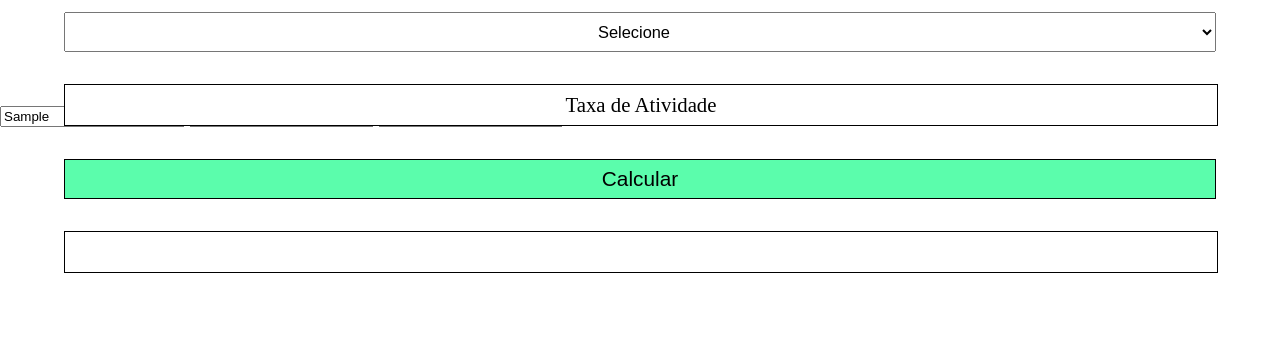
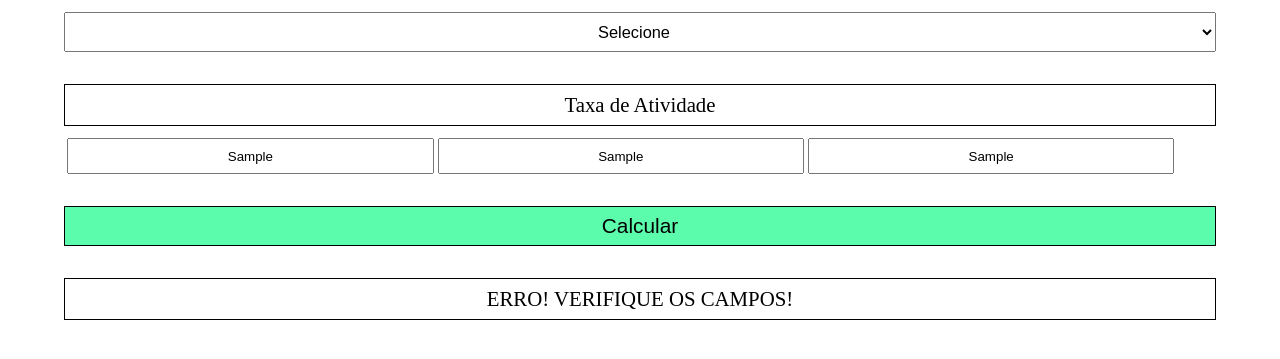
Before and after one commit to Backendishappywithjavascript/ACMB, a website: page www/index.html in a window 1280 px wide. Both pictures are taken after typing "Sample", "Sample", "Sample" into the empty fields and a click on the button "Calcular". Shown: the part 153-512 px from the top of the page. Drawn offline with Linux system fonts and the light colour scheme.

Commit message:
I've finished the app.

```diff
--- a/www/css/style.css
+++ b/www/css/style.css
@@ -78,7 +78,7 @@ output
 {
   position: relative;
   height: 40px;
-  width: 90%;
+  width: calc(90% - 2px);
   left: 5%;
   margin-top: 2.5%;
   border: 1px black solid;
@@ -89,17 +89,6 @@ output
   font-size: 130%;
   transition: 1s 0s ease;
   z-index: 5;
-}
-#btnCalc
-{
-  position: relative;
-  height: 40px;
-  width: 90%;
-  left: 5%;
-  margin-top: 2.5%;
-  font-size: 130%;
-  border: 1px black solid;
-  background: rgb(91, 253, 172);
 }
 #outputInfo
 {
@@ -113,3 +102,24 @@ output
   left: 6%;
   margin-top: -2%;
 }
+input[type='text']
+{
+  position: relative;
+  height: 30px;
+  width: 28%;
+  margin-top: 2.5%;
+  left: 5.25%;
+  text-align: center;
+}
+#btnCalc
+{
+  position: relative;
+  height: 40px;
+  width: 90%;
+  left: 5%;
+  margin-top: 2.5%;
+  font-size: 130%;
+  border: 1px black solid;
+  background: rgb(91, 253, 172);
+  cursor: pointer;
+}
--- a/www/index.html
+++ b/www/index.html
@@ -8,13 +8,24 @@
 
     <script type="text/javascript">
     var sexo;
-    function calc()
+    function calculate()
     {
-      var taxaAtividade;
+      var taxaAtividade = 0;
       var mB;
+      var result = document.getElementById('result');
+      if(document.getElementById('peso').value == "" ||
+         document.getElementById('altura').value == "" ||
+         document.getElementById('idade').value == "")
+      {
+        result.innerHTML = "ERRO! VERIFIQUE OS CAMPOS!";
+        return;
+      }
       var peso = parseFloat(document.getElementById('peso').value);
       var altura = parseFloat(document.getElementById('altura').value);
       var idade = parseFloat(document.getElementById('idade').value);
+
+
+
 
       switch(document.getElementById('selectAtivityRate').value)
       {
@@ -34,21 +45,25 @@
             taxaAtividade = 1.9;
             break;
           default:
+             mB = 'ERRO! VERIFIQUE OS CAMPOS!';
             break;
       }
+      if(taxaAtividade != 0)
+      {
         if(sexo == 'm')
         {
-        mB = taxaAtividade * (66 + ( (13.7 * peso) + (5 * altura) - (6.8 * idade) ) );
+          mB = Math.round(taxaAtividade * (66 + ( (13.7 * peso) + (5 * altura) - (6.8 * idade) ) ));
         }
         else if(sexo == 'f')
         {
-        mB = taxaAtividade * (665 + ( (9.6 * peso) + (1.8 * altura) - (4.7 * idade) ) );
+          mB = Math.round(taxaAtividade * (665 + ( (9.6 * peso) + (1.8 * altura)  - (4.7 * idade) ) ));
         }
         else
         {
-        mB = 'OOOOPSSS';
+          mB = 'ERRO! VERIFIQUE OS CAMPOS!';
         }
-      alert(mB);
+      }
+      result.innerHTML = mB;
     }
     function adjust(txtText)
     {
@@ -71,12 +86,12 @@
       if(x == 'm')
       {
         document.getElementById('header').classList.remove('f');
-        sexo = 'f';
+        sexo = 'm';
       }
       else if(x == 'f')
       {
         document.getElementById('header').classList.remove('m');
-        sexo = 'm';
+        sexo = 'f';
       }
       document.getElementById('header').classList.add(x);
     }
@@ -199,11 +214,11 @@
     informa ao usuario, com base em sua Taxa de atividade informada, em qual grupo ele se enquadra-->
     <output id="output">Taxa de Atividade</output>
     <textarea id="outputInfo"readonly="true"></textarea>
-    <input type="text" id="peso" placeholder="Peso(kg)">
-    <input type="text" id="altura" placeholder="Altura(cm)">
-    <input type="text" id="idade" placeholder="Idade(anos)">
+    <input type="text" id="peso" placeholder="Peso(kg)"  value="">
+    <input type="text" id="altura" placeholder="Altura(cm)"  value="">
+    <input type="text" id="idade" placeholder="Idade(anos)" value="">
 
-    <input type="button" id="btnCalc" onclick="calc()" value="Calcular">
+    <input type="button" id="btnCalc" onclick="calculate()" value="Calcular">
     <output id="result"></output>
   </div>
 </body>
```
Lines whose indentation alone changed are shown as unchanged.
